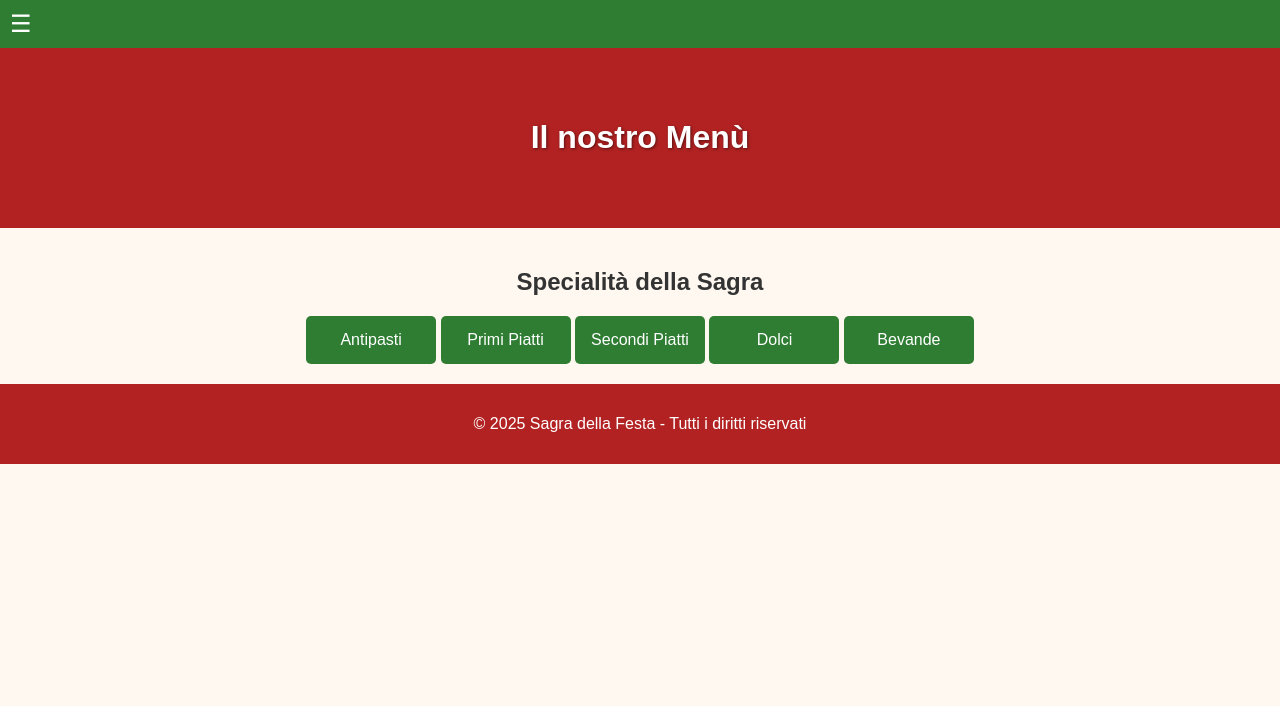
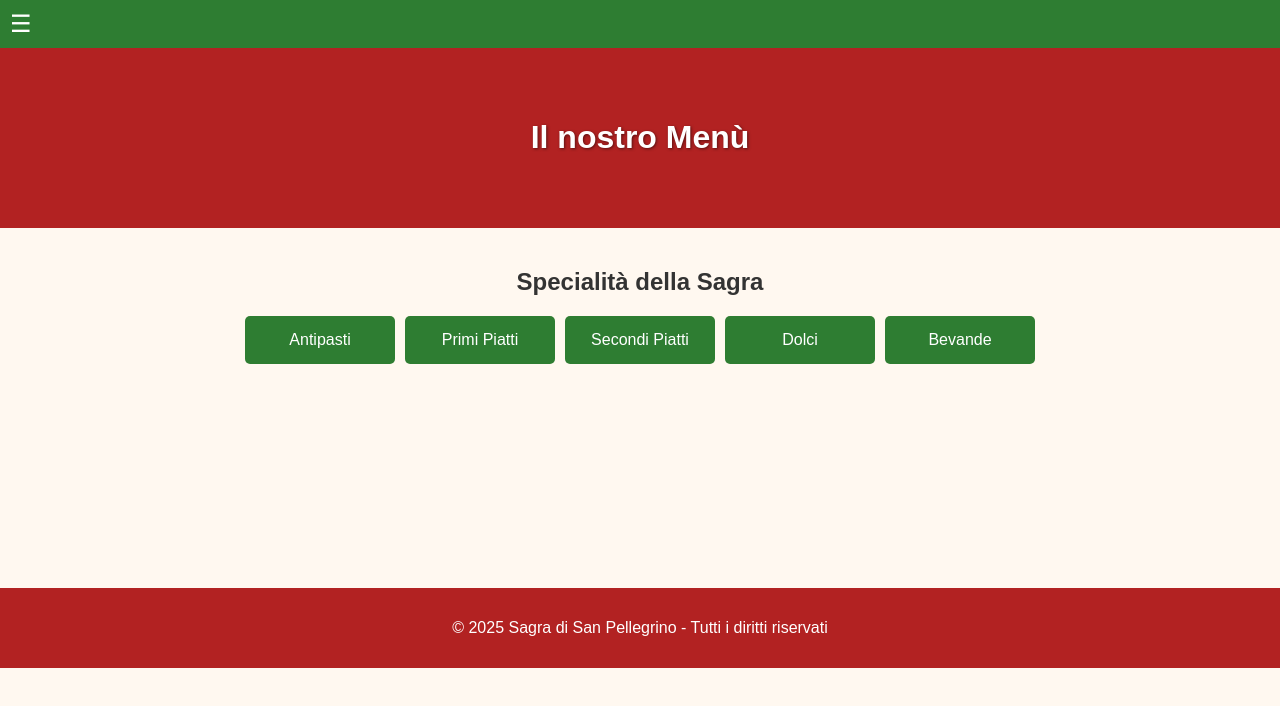
Before and after one commit to iceandre/sagra-festa, a plain HTML site: page menu.html in a window 1280 px wide. Drawn offline with Linux system fonts and the light colour scheme.

Commit message:
sistemazione menu try 1

```diff
--- a/menu.html
+++ b/menu.html
@@ -3,7 +3,7 @@
 <head>
   <meta charset="UTF-8">
   <meta name="viewport" content="width=device-width, initial-scale=1.0">
-  <title>Sagra della Festa - Menù</title>
+  <title>Sagra di San Pellegrino - Menù</title>
   <link rel="stylesheet" href="style.css">
   <script src="script.js" defer></script>
 </head>
@@ -24,39 +24,44 @@
 
   <main>
     <section class="menu-section">
-  <h2>Specialità della Sagra</h2>
+      <h2>Specialità della Sagra</h2>
+      <div class="menu-container">
+        <button class="menu-btn"
+          data-title="Antipasti"
+          data-details="Salumi locali, bruschette e formaggi tipici."
+          data-img="img/antipasti.jpg">Antipasti</button>
 
-  <div class="accordion">
-    <button class="accordion-btn">Antipasti</button>
-    <div class="panel">
-      <p>Salumi locali, bruschette e formaggi tipici.</p>
-    </div>
+        <button class="menu-btn"
+          data-title="Primi Piatti"
+          data-details="Risotto alla zucca, lasagne e pasta fresca fatta in casa."
+          data-img="img/primi.jpg">Primi Piatti</button>
 
-    <button class="accordion-btn">Primi Piatti</button>
-    <div class="panel">
-      <p>Risotto alla zucca, lasagne e pasta fresca fatta in casa.</p>
-    </div>
+        <button class="menu-btn"
+          data-title="Secondi Piatti"
+          data-details="Grigliata mista di carne, pollo allo spiedo e fritto misto."
+          data-img="img/secondi.jpg">Secondi Piatti</button>
 
-    <button class="accordion-btn">Secondi Piatti</button>
-    <div class="panel">
-      <p>Grigliata mista di carne, pollo allo spiedo e fritto misto.</p>
-    </div>
+        <button class="menu-btn"
+          data-title="Dolci"
+          data-details="Torte artigianali, crostate e dolci tradizionali."
+          data-img="img/dolci.jpg">Dolci</button>
 
-    <button class="accordion-btn">Dolci</button>
-    <div class="panel">
-      <p>Torte artigianali, crostate e dolci tradizionali.</p>
-    </div>
+        <button class="menu-btn"
+          data-title="Bevande"
+          data-details="Vini locali, birre artigianali e bevande analcoliche."
+          data-img="img/bevande.jpg">Bevande</button>
+      </div>
 
-    <button class="accordion-btn">Bevande</button>
-    <div class="panel">
-      <p>Vini locali, birre artigianali e bevande analcoliche.</p>
-    </div>
-  </div>
-</section>
+      <!-- Box centrale dettagli -->
+      <div id="menu-dettagli" class="evento-dettagli">
+        <h3>Seleziona una categoria</h3>
+        <p>I dettagli del menù appariranno qui.</p>
+      </div>
+    </section>
   </main>
 
   <footer>
-    <p>&copy; 2025 Sagra della Festa - Tutti i diritti riservati</p>
+    <p>&copy; 2025 Sagra di San Pellegrino - Tutti i diritti riservati</p>
   </footer>
 </body>
 </html>
--- a/script.js
+++ b/script.js
@@ -22,3 +22,26 @@ document.addEventListener('DOMContentLoaded', () => {
     });
   });
 });
+// Menù interattivo
+document.addEventListener('DOMContentLoaded', () => {
+  const buttonsMenu = document.querySelectorAll('.menu-btn');
+  const dettagliMenu = document.getElementById('menu-dettagli');
+
+  buttonsMenu.forEach(button => {
+    button.addEventListener('click', () => {
+      const titolo = button.dataset.title;
+      const dettagli = button.dataset.details;
+      const img = button.dataset.img;
+
+      dettagliMenu.classList.remove('show');
+      setTimeout(() => {
+        dettagliMenu.innerHTML = `
+          <h3>${titolo}</h3>
+          <p>${dettagli}</p>
+          <img src="${img}" alt="${titolo}">
+        `;
+        dettagliMenu.classList.add('show');
+      }, 100);
+    });
+  });
+});
--- a/style.css
+++ b/style.css
@@ -185,3 +185,32 @@ footer {
   opacity: 1;
   transform: translateY(0);
 }
+.menu-container {
+  display: flex;
+  flex-wrap: wrap;
+  justify-content: center;
+  gap: 10px;
+  margin-bottom: 20px;
+}
+
+.menu-btn {
+  background-color: #2e7d32;
+  color: white;
+  cursor: pointer;
+  padding: 15px;
+  border: none;
+  font-size: 16px;
+  border-radius: 5px;
+  width: 150px;
+  transition: background 0.3s;
+}
+
+.menu-btn:hover {
+  background-color: #1b5e20;
+}
+
+.menu-dettagli img {
+  max-width: 300px;
+  margin-top: 10px;
+  border-radius: 10px;
+}
```
